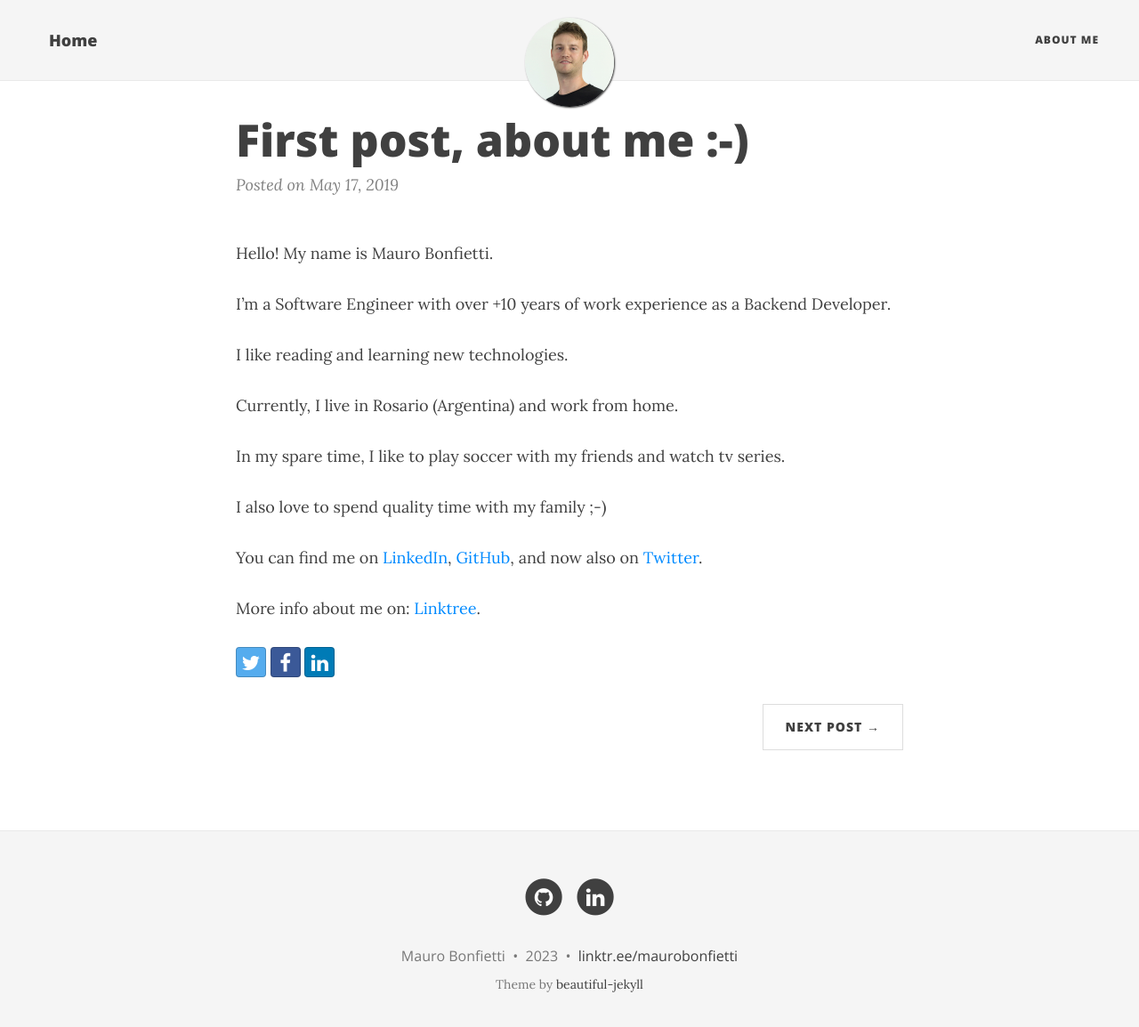
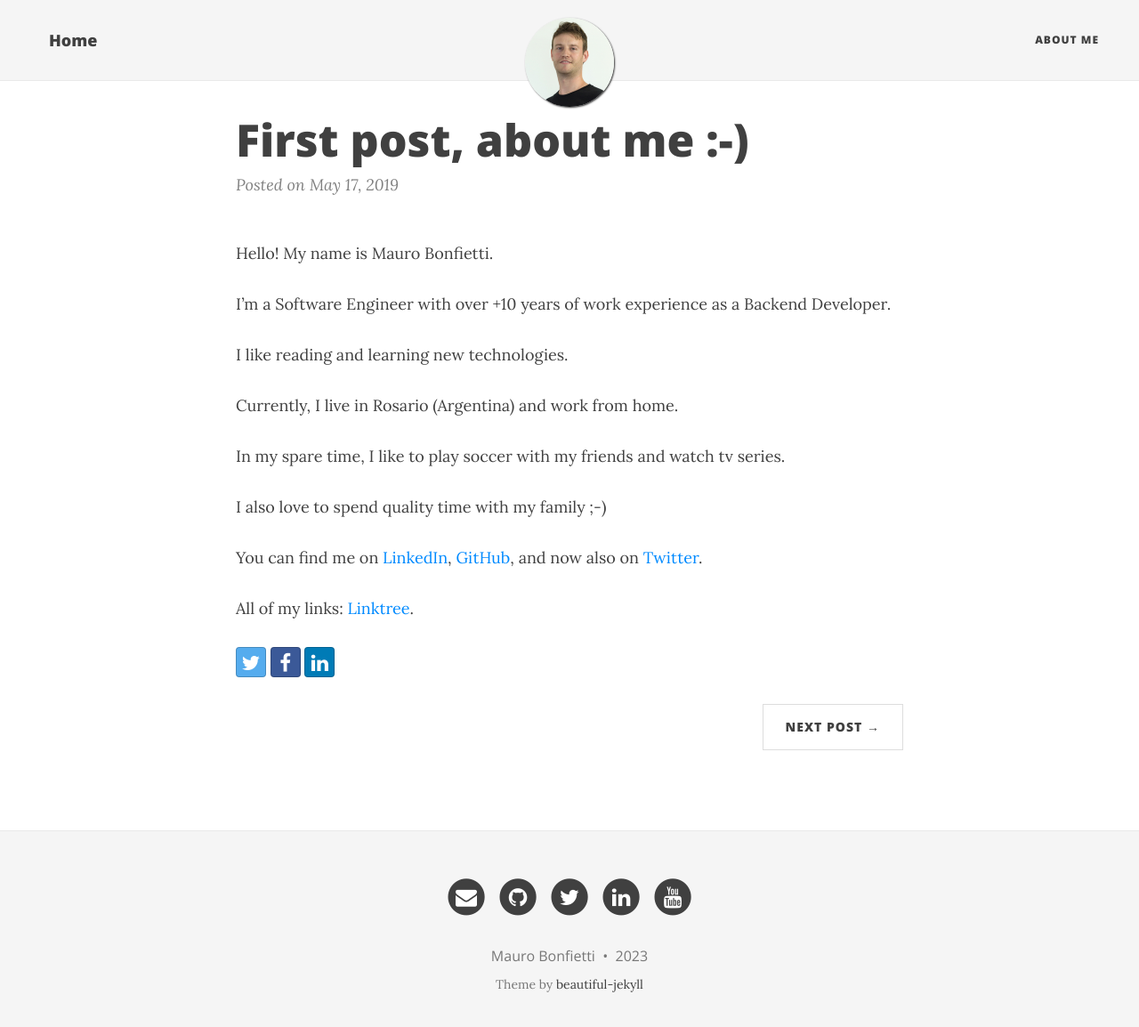
Before and after one commit to maurobonfietti/mauro.github.io, a Jekyll site: the page built from _posts/2019-05-17-first-post.md, in a window 1280 px wide and 1167 px high. Shown: the top 1154 px of the window at 89% size. Built offline with Jekyll 4.4.1, drawn with Linux system fonts in a browser that asks for light colours; nearby versions of some CDN libraries; some of the changed lines change nothing that is shown.

Commit message:
OpenToWorkRemote

```diff
--- a/_config.yml
+++ b/_config.yml
@@ -68,10 +68,10 @@ author:
 # If you want to add a new link that isn't here, you'll need to also edit the file _data/SocialNetworks.yml
 social-network-links:
   #rss: false
-  #email: "mauro.bonfietti@gmail.com"
+  email: "mauro.bonfietti@gmail.com"
   #facebook: mauro.bonfietti
   github: maurobonfietti
-  #twitter: daattali
+  twitter: MauroBonfietti
 #  reddit: yourname
 #  google-plus: +DeanAttali
   linkedin: mauro-bonfietti
@@ -79,7 +79,7 @@ social-network-links:
 #  stackoverflow: "3943160/daattali"
 #  snapchat: deanat78
 #  instagram: deanat78
-#  youtube: user/deanat78
+  youtube: "@MauroBonfietti"
 #  spotify: yourname
 #  telephone: +14159998888
 #  steam: deanat78
@@ -95,7 +95,7 @@ share-links-active:
 
 # How to display the link to the website in the footer
 # Remove this if you don't want a link in the footer
-url-pretty: "linktr.ee/maurobonfietti"  # eg. "deanattali.com/beautiful-jekyll"
+#url-pretty: "linktr.ee/maurobonfietti"  # eg. "deanattali.com/beautiful-jekyll"
 
 # --- Web Statistics Section --- #
 
--- a/_posts/2019-05-17-first-post.md
+++ b/_posts/2019-05-17-first-post.md
@@ -17,4 +17,4 @@ I also love to spend quality time with my family ;-)
 
 You can find me on [LinkedIn](https://www.linkedin.com/in/mauro-bonfietti/), [GitHub](https://github.com/maurobonfietti/), and now also on [Twitter](https://twitter.com/MauroBonfietti).
 
-More info about me on: [Linktree](https://linktr.ee/maurobonfietti).
+All of my links: [Linktree](https://linktr.ee/maurobonfietti).
```
